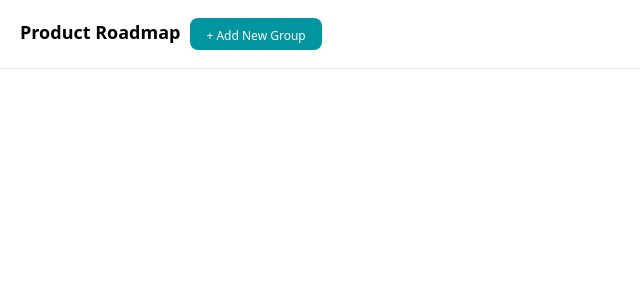
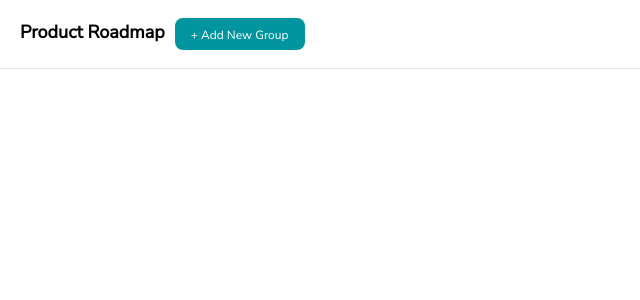
Before and after one commit to herdantio/rakamin-mini-project, a React (Vite) app: page / in a window 1280 px wide. Shown: the top 300 px of the page, without its empty margins (0-640 px from the left). Built offline with nearby package versions, Linux system fonts and the light colour scheme.

Commit message:
style: add nunito sans font family

```diff
--- a/src/index.css
+++ b/src/index.css
@@ -1,7 +1,14 @@
+@import url("https://fonts.googleapis.com/css2?family=Nunito+Sans&display=swap");
 @tailwind base;
 @tailwind components;
 @tailwind utilities;
 
+@layer base {
+    html {
+      font-family: Nunito Sans;
+    }
+  }
+
 *{
     margin: 0;
 }
--- a/tailwind.config.cjs
+++ b/tailwind.config.cjs
@@ -9,7 +9,7 @@
     extend: {
       colors: {
         'rk-green': '#01959F'
-      }
+      },
     },
   },
   plugins: [],
```
